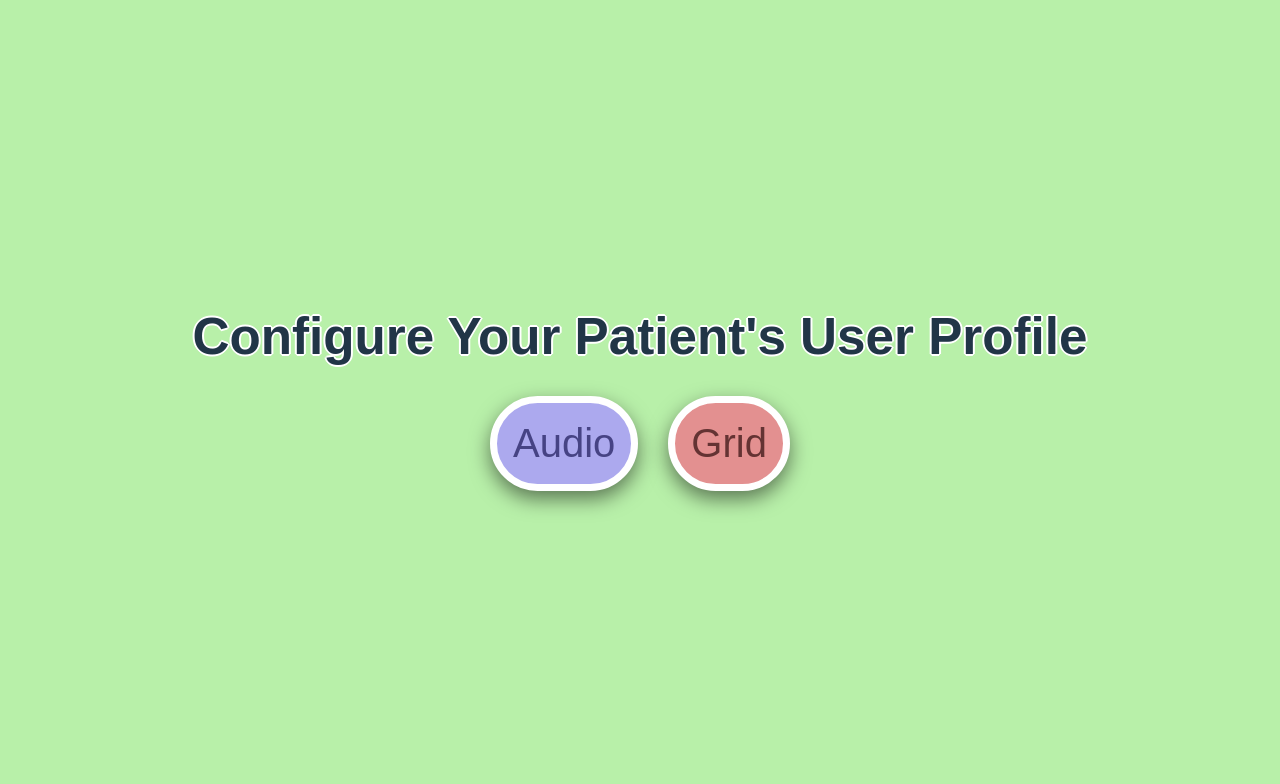
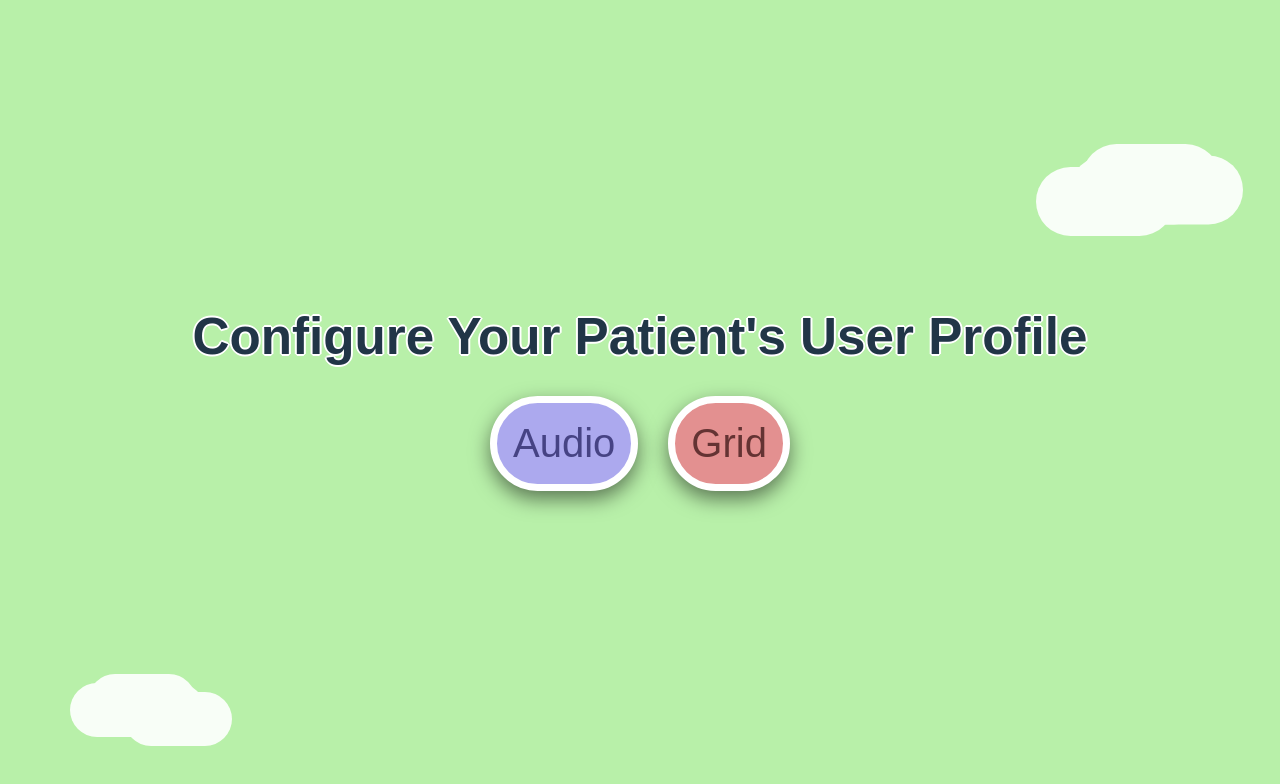
Before and after one commit to jhong02/AAC-App, a React (Vite) app: page /user-config in a window 1280 px wide. Shown: the top 784 px of the page. Built offline with nearby package versions, Linux system fonts and the light colour scheme.

Commit message:
Added clouds to UserConfig

```diff
--- a/src/pages/UserConfigPage.css
+++ b/src/pages/UserConfigPage.css
@@ -42,3 +42,15 @@
   background-color: #e39090;
   color: #643333;
 }
+
+.cloud1 {
+  top: 20%;
+  left: 87%;
+  transform: scaleX(-1) scale(1.15);
+}
+
+.cloud2 {
+  top: 85%;
+  left: 5%;
+  transform: scaleX(1) scale(0.90);
+}
--- a/src/pages/UserConfigPage.tsx
+++ b/src/pages/UserConfigPage.tsx
@@ -9,6 +9,11 @@ export default function UserConfigPage(){
       <div className="userConfig-card">
         <div className="userConfig-header text-outline">
           <h1>Configure Your Patient's User Profile</h1>
+        </div>
+
+      <div className="cloud cloud1">
+        </div>
+      <div className="cloud cloud2">
         </div>
 
         <div className="userConfig-grid">
```
